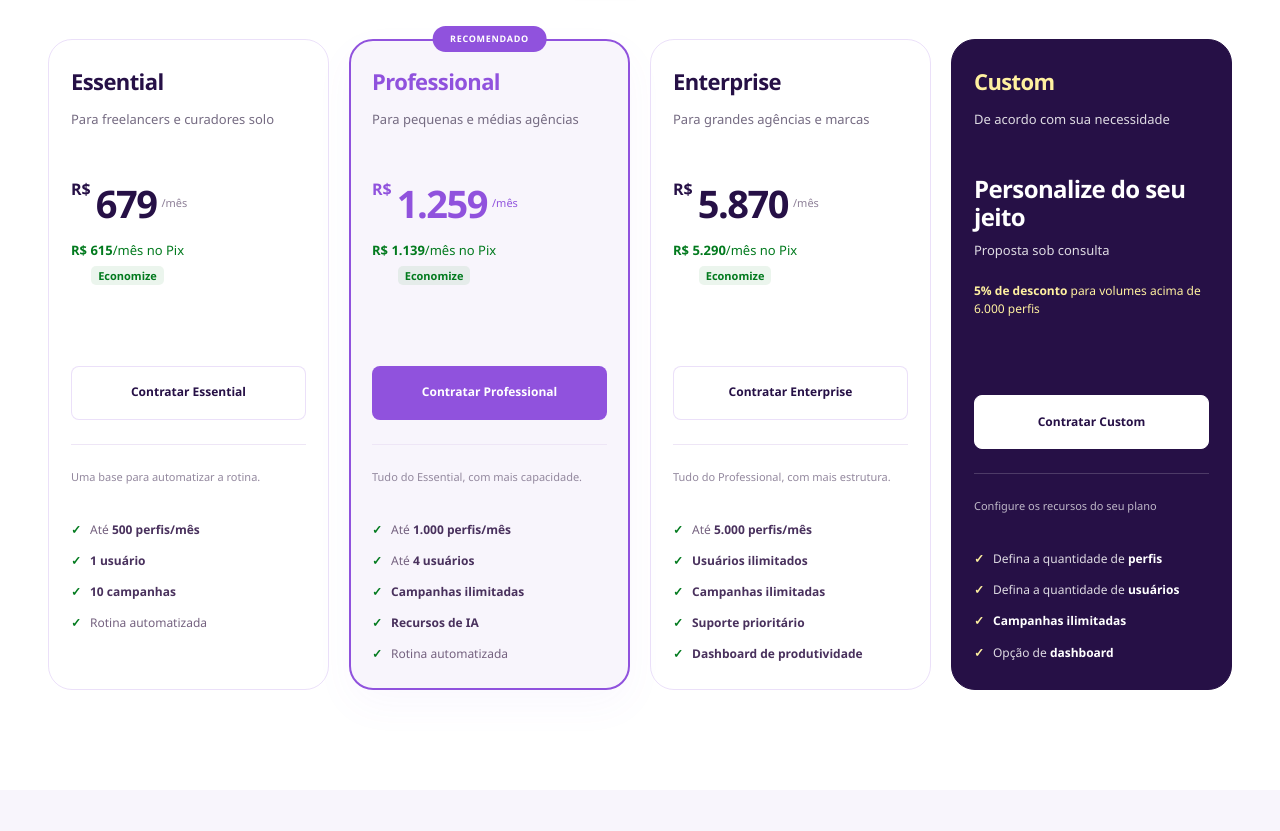
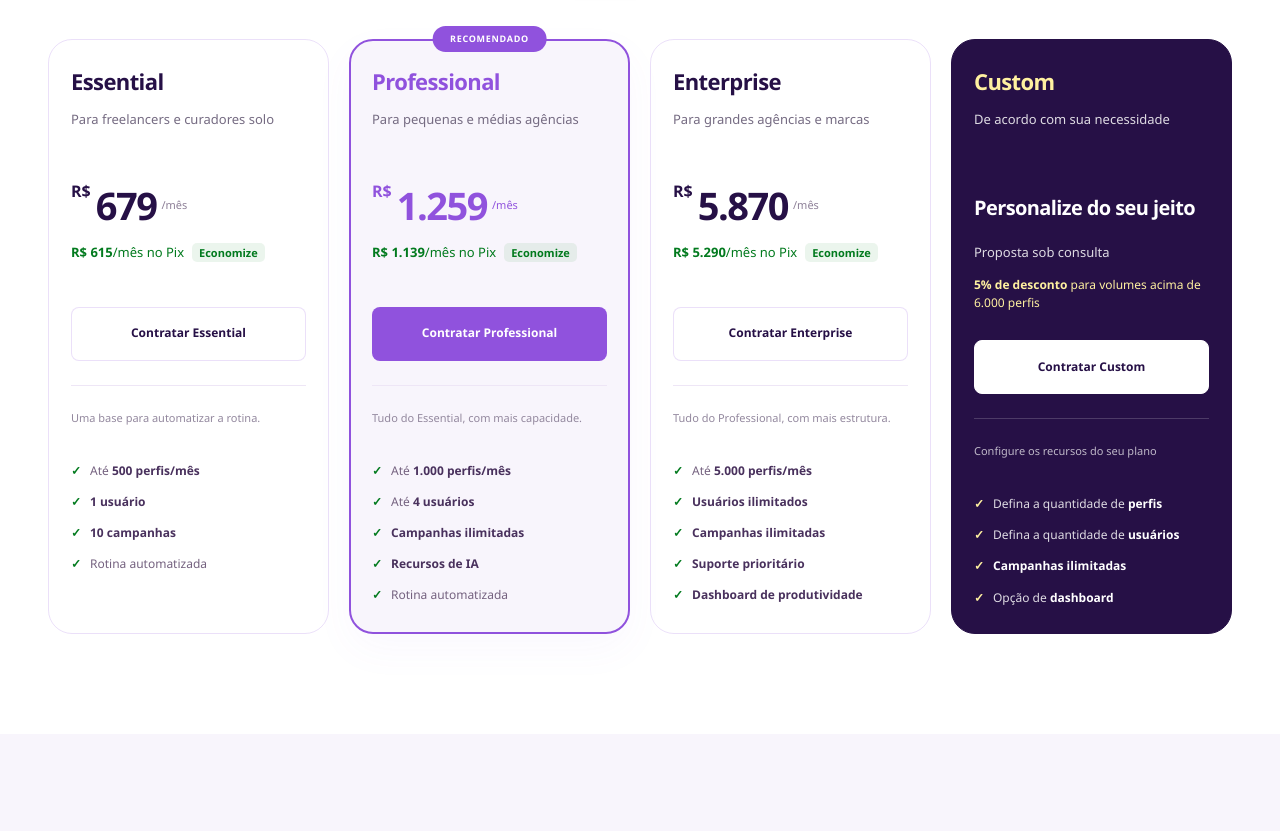
Before and after one commit to Grape-Time/site-oficial, a website: page index.html in a window 1280 px wide. Shown: the part 2820-3651 px from the top of the page. Drawn offline with Linux system fonts and the light colour scheme.

Commit message:
Aplica alinhamento global dos botoes dos planos

```diff
--- a/assets/css/styles.css
+++ b/assets/css/styles.css
@@ -3699,37 +3699,40 @@ p {
     }
   }
 
-/* 1. Distância entre o texto de desconto e o botão Contratar Custom */
-#planos .custom-offer {
-  margin-top: 18px !important;
-  margin-bottom: 28px !important;
-}
-
-/* 2. Cria uma área de topo com altura idêntica para todos os 4 cards */
+/* ==========================================================================
+   ALINHAMENTO GLOBAL DOS BOTOES DOS PLANOS
+   ========================================================================== */
+
+/* 1. Estrutura dos Cards para alinhar o topo */
 #planos .plan-card {
   display: flex !important;
   flex-direction: column !important;
 }
 
-/* 3. Garante que o bloco superior (Título + Descrição + Preço/Aviso) tenha a mesma altura total */
-#planos .plan-card > .plan-description {
-  min-height: 48px;
-}
-
-/* Bloco dos 3 primeiros cards para alcançar a altura do Custom */
+/* 2. Ajuste do card Custom (aproxima o texto do botao) */
+#planos .custom-card .custom-message {
+  font-size: 20px !important;
+  line-height: 1.25 !important;
+  margin-top: 6px !important;
+}
+
+#planos .custom-card .custom-offer {
+  margin-top: 10px !important;
+  margin-bottom: 12px !important;
+  min-height: auto !important;
+}
+
+/* 3. Nivelamento da area de precos (Essential, Professional, Enterprise) */
 #planos .plan-card:not(.custom-card) .price-detail {
-  min-height: 105px !important;
-  display: flex;
-  flex-direction: column;
-  justify-content: flex-start;
-}
-
-/* Bloco de conteúdo do card Custom para bater exatamente na mesma medida */
-#planos .custom-card .custom-offer {
-  min-height: 65px;
-}
-
-/* 4. Fixa o alinhamento dos botões */
+  min-height: 48px !important;
+}
+
+/* 4. Fixa os botoes na mesma linha exata nos 4 cartoes */
 #planos .plan-card > .button {
-  margin-top: 20px !important;
-}
+  margin-top: 16px !important;
+}
+
+/* Garante que o topo do botao do Custom fique perfeitamente alinhado aos outros */
+#planos .custom-card {
+  justify-content: flex-start !important;
+}
```
